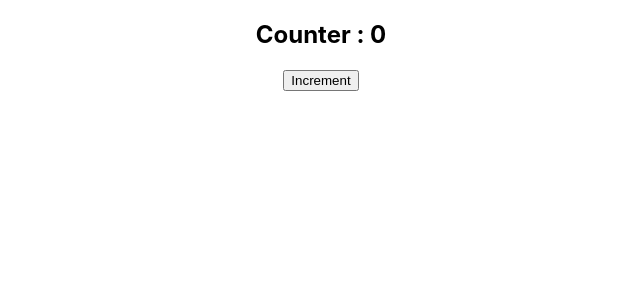
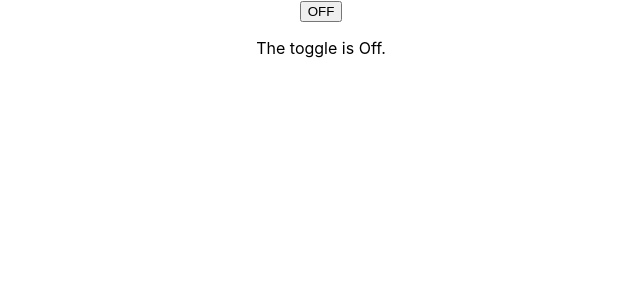
Before and after one commit to KasunUdaraWaththeHewa/RAD-Practicals, a React (Create React App) app in the folder labsheet 06/labsheet/: page / in a window 1280 px wide. Shown: the top 300 px of the page, without its empty margins (319-959 px from the left). Built offline with nearby package versions, Linux system fonts and the light colour scheme.

Commit message:
toggle done

```diff
--- a/labsheet 06/labsheet/src/App.js
+++ b/labsheet 06/labsheet/src/App.js
@@ -1,11 +1,12 @@
 import Greeting from'./Greeting';
 import './App.css';
 import Counter from './Counter';
+import Toggle from './Toggle';
 
 function App() {
   return (
     <div className="App">
-      <Counter />
+      <Toggle />
     </div>
   );
 }
--- /dev/null
+++ b/labsheet 06/labsheet/src/Toggle.js
@@ -0,0 +1,19 @@
+import React, { useState } from 'react';
+
+function Toggle(){
+    const [isOn, setIsOn] = useState(false);
+
+  const handleToggle = () => {
+    setIsOn(prevState => !prevState);
+  };
+    return(
+        <div>
+            <button onClick={handleToggle}>
+                {isOn ? 'ON' : 'OFF'}
+            </button>
+            {isOn && <p>The toggle is ON.</p>}
+            {!isOn && <p>The toggle is Off.</p>}
+        </div>
+    );
+}
+export default Toggle;
```
